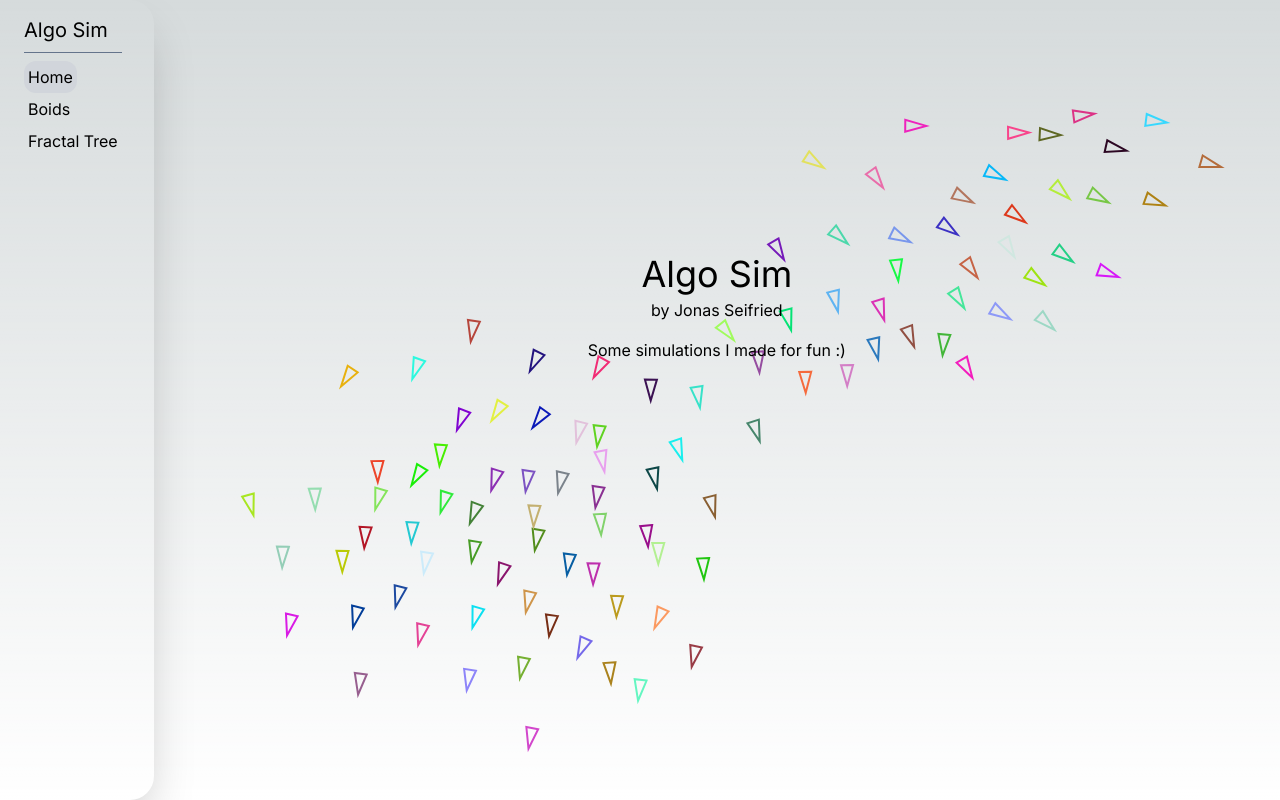
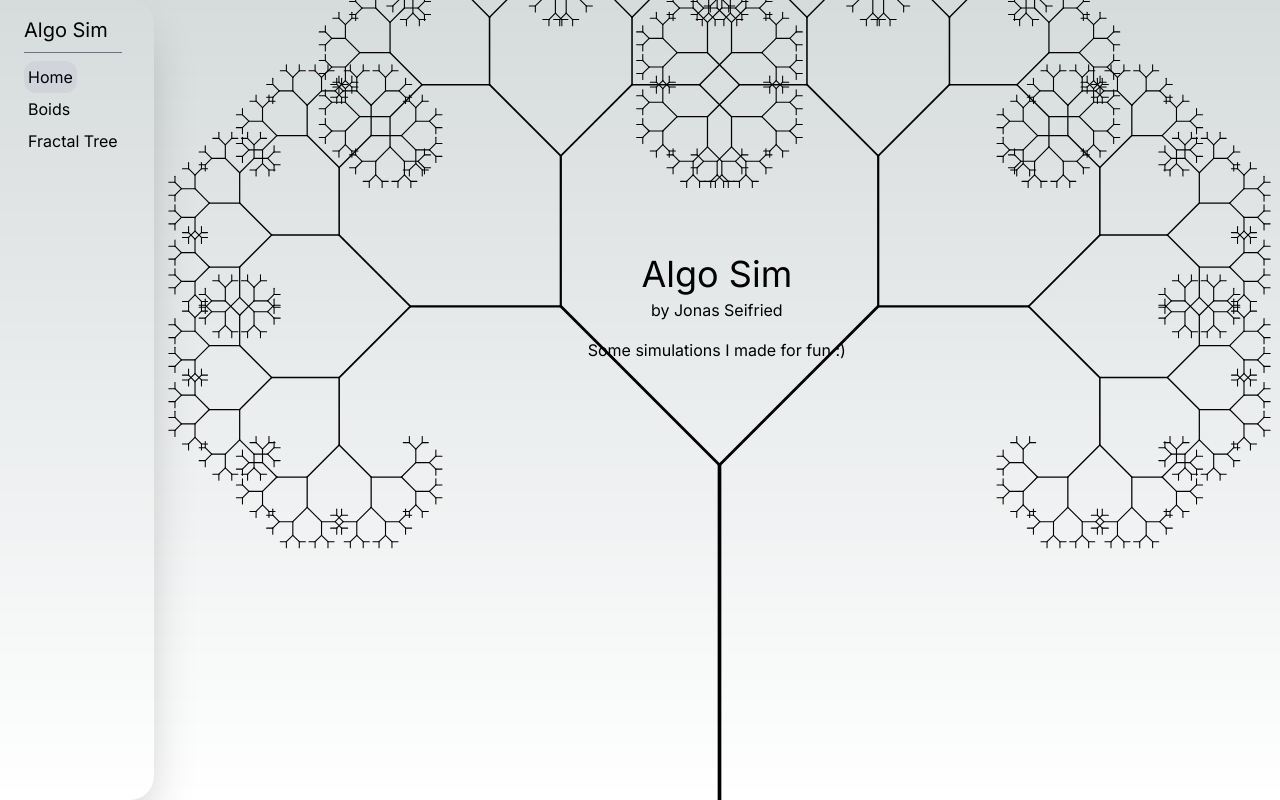
Before and after one commit to JonasSeifried/AlgoSim, a Next.js app: page / in a window 1280 px wide. Built offline with nearby package versions, Linux system fonts and the light colour scheme.

Commit message:
improved fractal tree

```diff
--- a/src/app/page.js
+++ b/src/app/page.js
@@ -2,7 +2,25 @@ import dynamic from 'next/dynamic';
 
 const BoidsSim = dynamic(() => import('@/components/BoidsSim'), { ssr: false });
 const FractalTreeSim = dynamic(() => import('@/components/fractals/FractalTreeSim'), { ssr: false });
-const sims = [<BoidsSim key="boids" showSettings={false} />, <FractalTreeSim key="fractal" showSettings={false} />];
+const sims = [
+  <BoidsSim key="boids" showSettings={false} />,
+  <FractalTreeSim
+    key="fractal1"
+    args={{ showSettings: false, loop: true, speed: 12, depth: 11, length: 335, waitOnCompletion: 1 }}
+  />,
+  <FractalTreeSim
+    key="fractal2"
+    args={{
+      showSettings: false,
+      loop: true,
+      speed: 12,
+      depth: 11,
+      length: 335,
+      waitOnCompletion: 1,
+      branch1: { angle: -66 },
+    }}
+  />,
+];
 
 export default function Home() {
   const randomSim = sims[Math.floor(Math.random() * sims.length)];
--- a/src/components/fractals/FractalTreeSim/fractalTreeSketch.js
+++ b/src/components/fractals/FractalTreeSim/fractalTreeSketch.js
@@ -7,12 +7,20 @@
 export default function fractalTreeSketch(p, args) {
   const parentDiv = document.getElementById('fractal-tree-sim');
 
-  const [speedSlider, speedSliderLabel] = createSliderWithLabel('speed', 0, 20, 4, 1, 20, 10);
-  const [lengthSlider, lengthSliderLabel] = createSliderWithLabel('length', 0, 500, 350, 1, 20, 45);
-  const [depthSlider, depthSliderLabel] = createSliderWithLabel('depth', 0, 10, 5, 1, 20, 80);
-  const [angleSlider, angleSliderLabel] = createSliderWithLabel('angle', 0, 90, 26, 1, 20, 115);
-  const [branchSlider, branchSliderLabel] = createSliderWithLabel('branches', 0, 5, 2, 1, 20, 150);
-  const loopCheckbox = p.createCheckbox('loop', true).position(20, 185);
+  let branchLengthCache = {};
+  let maxDepth;
+  let currentMaxDepth = 0;
+  const maxLength = 500;
+
+  const [speedSlider, speedSliderLabel] = createSliderWithLabel('speed', 0, 20, 20, 1, 20, 10);
+  const [lengthSlider, lengthSliderLabel] = createSliderWithLabel('length', 0, maxLength, 350, 1, 20, 45);
+  const [depthSlider, depthSliderLabel] = createSliderWithLabel('depth', 0, 15, 5, 1, 20, 80);
+  const loopCheckbox = p.createCheckbox('loop', false).position(20, 185);
+  const branch0 = createBranchSettings(1, 45, 1, 20, 240);
+  const branch1 = createBranchSettings(2, -45, 1, 20, 320);
+  const branch2 = createBranchSettings(3, 90, 0, 20, 400);
+  const branch3 = createBranchSettings(4, -90, 0, 20, 480);
+  const branches = [branch0, branch1, branch2, branch3];
 
   function createSliderWithLabel(label, min, max, value, step, x, y) {
     const sliderLabel = p.createP(label).position(x, y);
@@ -20,26 +28,81 @@ export default function fractalTreeSketch(p, args) {
     return [slider, sliderLabel];
   }
 
-  let depth = 0;
+  function createBranchSettings(number, angle, scale, x, y) {
+    const settingsDiv = p.createDiv().position(x, y);
+    settingsDiv.addClass('flex items-center gap-2 border-2 shadow-xl border-gray border-solid');
+    const angleDiv = p.createDiv().parent(settingsDiv);
+    angleDiv.addClass('flex flex-col p-2');
+    p.createP(`angle ${number}`).parent(angleDiv);
+    const angleInputDiv = p.createDiv().addClass('flex items-center gap-2').parent(angleDiv);
+    const angleSlider = p
+      .createSlider(-180, 180, angle, 1)
+      .size(100)
+      .input(() => {
+        angleInput.value(angleSlider.value());
+      })
+      .parent(angleInputDiv);
+    const angleInput = p
+      .createInput(angle, 'number')
+      .size(60)
+      .attribute('min', '-180')
+      .attribute('max', '180')
+      .input(() => {
+        angleSlider.value(angleInput.value());
+      })
+      .parent(angleInputDiv);
+    const scaleDiv = p.createDiv().addClass(' flex flex-col p-2 h-full').parent(settingsDiv);
+    p.createP(`scale ${number}`).parent(scaleDiv);
+    const scaleSlider = p
+      .createSlider(0, 1, scale, 0.1)
+      .size(100)
+      .input(() => {
+        scaleInput.value(scaleSlider.value());
+      })
+      .parent(scaleDiv);
+    const scaleInput = p
+      .createInput(scale, 'number')
+      .size(60)
+      .attribute('min', '0')
+      .attribute('max', '1')
+      .input(() => {
+        scaleSlider.value(scaleInput.value());
+      })
+      .parent(scaleDiv);
+
+    return { settingsDiv, angleSlider, scaleSlider };
+  }
 
   p.setup = () => {
-    if (args && !args.showSettings) {
+    if (args) {
+      if (!args.showSettings) {
         lengthSlider.hide();
         lengthSliderLabel.hide();
         speedSlider.hide();
         speedSliderLabel.hide();
         depthSlider.hide();
         depthSliderLabel.hide();
-      angleSlider.hide();
-      angleSliderLabel.hide();
-      branchSlider.hide();
-      branchSliderLabel.hide();
+
         loopCheckbox.hide();
+
+        for (let branch of branches) {
+          branch.settingsDiv.hide();
+        }
+      }
+      if (args.loop) loopCheckbox.checked(args.loop);
+      if (args.speed) speedSlider.value(args.speed);
+      if (args.length) lengthSlider.value(args.length);
+      if (args.depth) depthSlider.value(args.depth);
+      for (let i = 0; i <= branches.length; i++) {
+        if (args[`branch${i}`] && args[`branch${i}`].angle) branches[i].angleSlider.value(args[`branch${i}`].angle);
+        if (args[`branch${i}`] && args[`branch${i}`].scale) branches[i].scaleSlider.value(args[`branch${i}`].scale);
+      }
     }
     p.createCanvas(parentDiv.clientWidth, parentDiv.clientHeight);
-
+    maxDepth = depthSlider.value();
     depthSlider.input(() => {
-      if (depth > depthSlider.value()) depth = depthSlider.value();
+      if (currentMaxDepth > depthSlider.value()) currentMaxDepth = depthSlider.value();
+      maxDepth = depthSlider.value();
     });
   };
 
@@ -47,28 +110,56 @@ export default function fractalTreeSketch(p, args) {
     p.clear();
     p.translate(p.width / 2, p.height);
     p.angleMode(p.DEGREES);
-    branch(lengthSlider.value(), 0, depth);
+    p.strokeWeight(10);
+    branch(lengthSlider.value(), 0);
 
-    if (depth >= depthSlider.value()) {
-      if (loopCheckbox.checked()) depth = 0;
+    if (currentMaxDepth >= depthSlider.value()) {
+      if (loopCheckbox.checked()) {
+        if (args && args.waitOnCompletion) {
+          p.noLoop();
+          setTimeout(() => {
+            currentMaxDepth = 0;
+            p.loop();
+          }, args.waitOnCompletion * 1000);
           return;
         }
-    if (p.frameCount % (p.getTargetFrameRate() / speedSlider.value()) === 0) depth++;
+        currentMaxDepth = 0;
+      }
+      return;
+    }
+    if (p.frameCount % (p.getTargetFrameRate() / speedSlider.value()) === 0) currentMaxDepth++;
   };
 
   p.windowResized = () => {
     p.resizeCanvas(parentDiv.clientWidth, parentDiv.clientHeight);
   };
 
-  function branch(len, depth, maxDepth) {
-    if (depth === maxDepth) return;
+  function branch(len, depth) {
+    if (depth === currentMaxDepth || len < 1) return;
+
+    if (!branchLengthCache[len]) {
+      branchLengthCache[len] = {};
+    }
+    if (!branchLengthCache[len][depth]) {
+      branchLengthCache[len][depth] = len * 0.67;
+    }
+    p.strokeWeight(p.map(len, 0, maxLength, 1, 5));
     p.line(0, 0, 0, -len);
     p.translate(0, -len);
 
-    for (let i = 1; i < branchSlider.value() + 1; i++) {
+    const newLength = branchLengthCache[len][depth];
+    const newDepth = depth + 1;
+    const opacity = p.map(depth - 1, 0, maxDepth, 255, 0);
+    const branchData = branches.map((b) => ({
+      angle: b.angleSlider.value(),
+      scale: b.scaleSlider.value(),
+    }));
+
+    for (let b of branchData) {
       p.push();
-      p.rotate(angleSlider.value() * (i % 2 === 0 ? i - 1 : -i));
-      branch(len * 0.67, depth + 1, maxDepth);
+      p.rotate(b.angle);
+
+      branch(newLength * b.scale, newDepth);
       p.pop();
     }
   }
--- a/src/components/fractals/FractalTreeSim/index.js
+++ b/src/components/fractals/FractalTreeSim/index.js
@@ -4,10 +4,10 @@ import React from 'react';
 import P5Wrapper from '@/components/P5Wrapper';
 import fractalTreeSketch from './fractalTreeSketch';
 
-const FractalTreeSim = ({ showSettings }) => {
+const FractalTreeSim = ({ args }) => {
   return (
     <div id="fractal-tree-sim" className="relative w-full h-full text-black">
-      <P5Wrapper sketch={fractalTreeSketch} args={{ showSettings: showSettings }} />
+      <P5Wrapper sketch={fractalTreeSketch} args={args} />
     </div>
   );
 };
```
Lines whose indentation alone changed are shown as unchanged.
